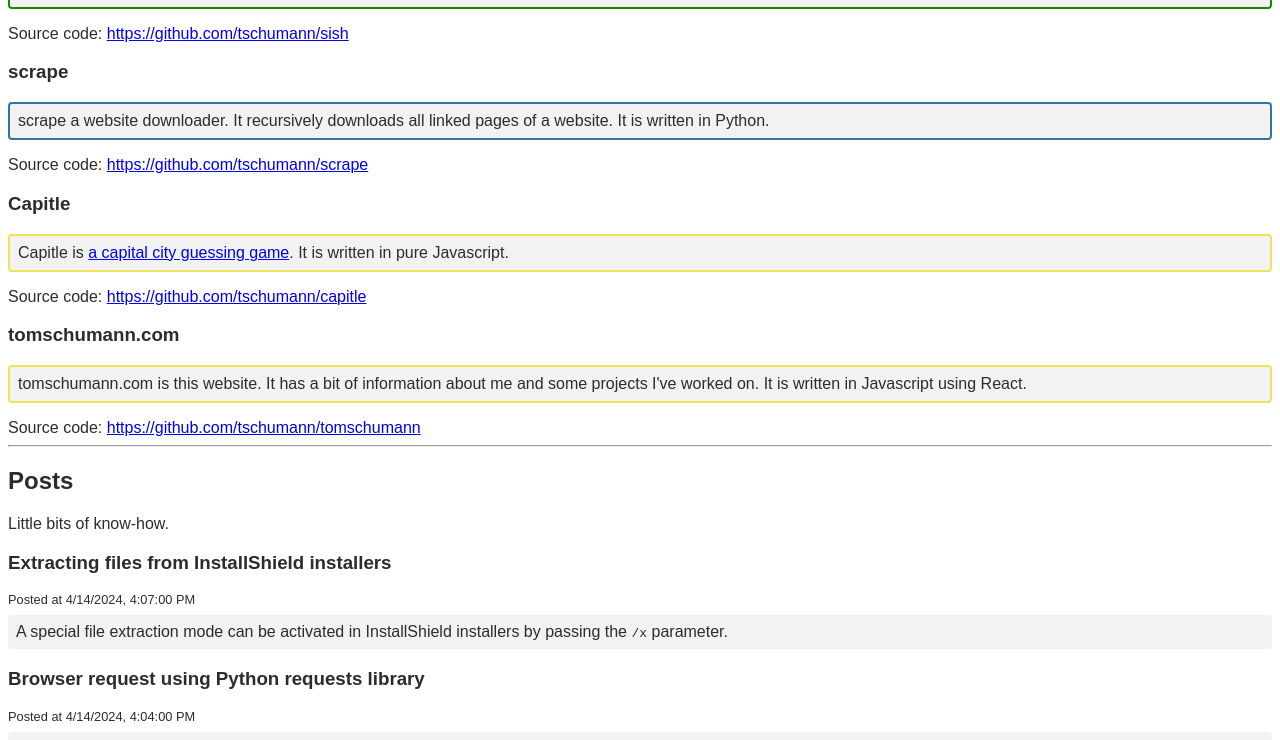
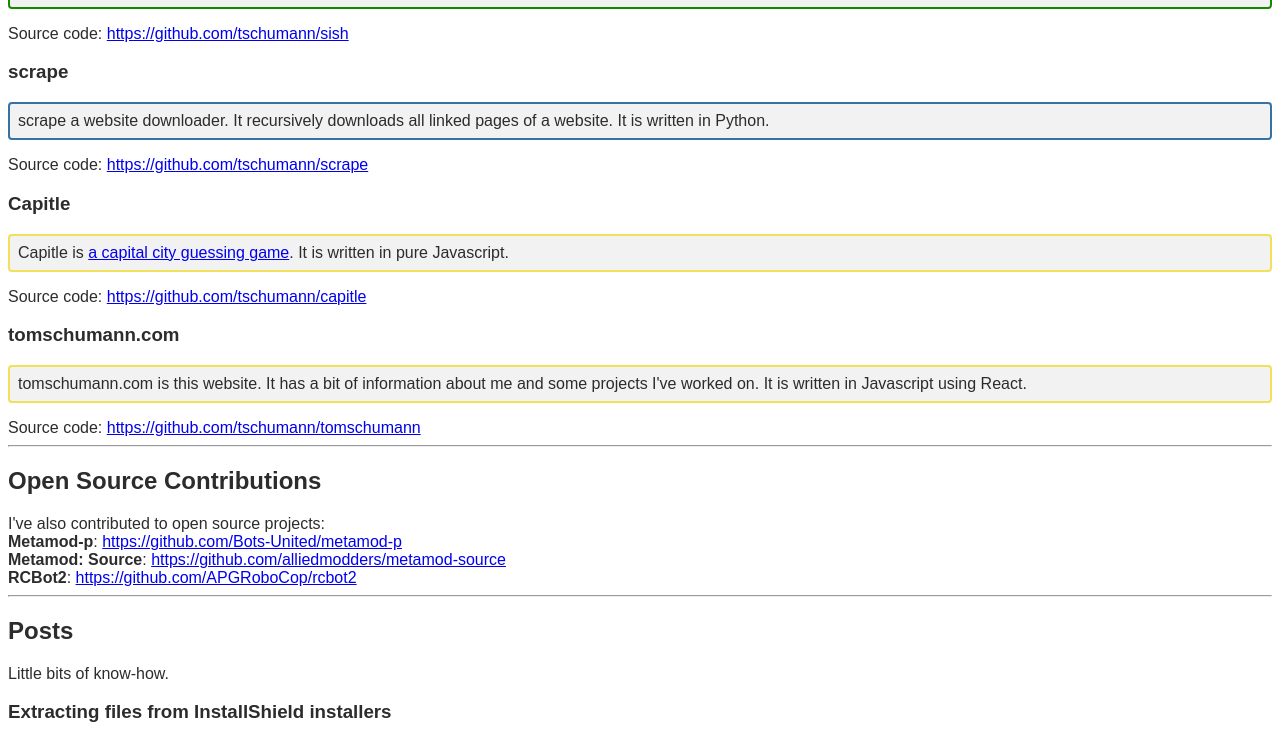
Before and after one commit to tschumann/tomschumann, a React app: page / in a window 1280 px wide. Shown: the part 880-1620 px from the top of the page. Built offline with nearby package versions, Linux system fonts and the light colour scheme.

Commit message:
Added open source section.

```diff
--- a/src/components/application.jsx
+++ b/src/components/application.jsx
@@ -1,6 +1,7 @@
 import React from 'react';
 import yaml from 'js-yaml';
 
+import OpenSource from './opensource';
 import Post from './post';
 import Project from './project';
 import Reading from './reading';
@@ -51,6 +52,17 @@ class Application extends React.Component {
 
 				<hr/>
 
+				<h2>Open Source Contributions</h2>
+				<aside>
+					I've also contributed to open source projects:
+				</aside>
+				<section id="opensource">
+					{this.props.opensource.map(item =>
+						<OpenSource title={item.title} link={item.link} key={item.id} />)}
+				</section>
+
+				<hr/>
+
 				<h2>Posts</h2>
 				<aside>Little bits of know-how.</aside>
 				<section id="posts">
--- /dev/null
+++ b/src/components/opensource.jsx
@@ -0,0 +1,11 @@
+import React from 'react';
+
+function OpenSource(props) {
+	return (
+		<div>
+			<strong>{props.title}</strong>: <a href={props.link} target="_blank">{props.link}</a>
+		</div>
+	);
+}
+
+export default OpenSource;
--- a/src/components/reading.jsx
+++ b/src/components/reading.jsx
@@ -3,7 +3,7 @@ import React from 'react';
 function Reading(props) {
 	return (
 		<div>
-			<h3 className="book-title" >{props.title}</h3> <a href={props.link} target="_blank">{props.link}</a>
+			<h3 className="book-title">{props.title}</h3> <a href={props.link} target="_blank">{props.link}</a>
 		</div>
 	);
 }
--- a/src/index.jsx
+++ b/src/index.jsx
@@ -22,7 +22,7 @@ const projects = [
 	{
 		'id': 3,
 		'name': 'foolsgoldsource',
-		'body': 'Fool\'s GoldSource is a stub/mock GoldSource engine to allow proper unit testing of GoldSource engiine mods and plugins. It is written in C and C++ for Windows.',
+		'body': 'Fool\'s GoldSource is a stub/mock GoldSource engine to allow proper unit testing of GoldSource engine mods and plugins. It is written in C and C++ for Windows and Linux.',
 		'source_link': 'https://github.com/tschumann/foolsgoldsource',
 		'language': 'cpp'
 	},
@@ -63,7 +63,24 @@ const projects = [
 	}
 ];
 
-// TODO: get this from an API
+const opensource = [
+	{
+		'id': 1,
+		'title': 'Metamod-p',
+		'link': 'https://github.com/Bots-United/metamod-p'
+	},
+	{
+		'id': 2,
+		'title': 'Metamod: Source',
+		'link': 'https://github.com/alliedmodders/metamod-source'
+	},
+	{
+		'id': 3,
+		'title': 'RCBot2',
+		'link': 'https://github.com/APGRoboCop/rcbot2'
+	}
+];
+
 const reading = [
 	{
 		'id': 1,
@@ -78,4 +95,4 @@ const reading = [
 ];
 
 const root = createRoot(document.getElementById('application'));
-root.render(<Application projects={projects} reading={reading} />);
+root.render(<Application projects={projects} opensource={opensource} reading={reading} />);
```
Also changed, not shown: 2 other files (tests, documents, lock files or other folders).
